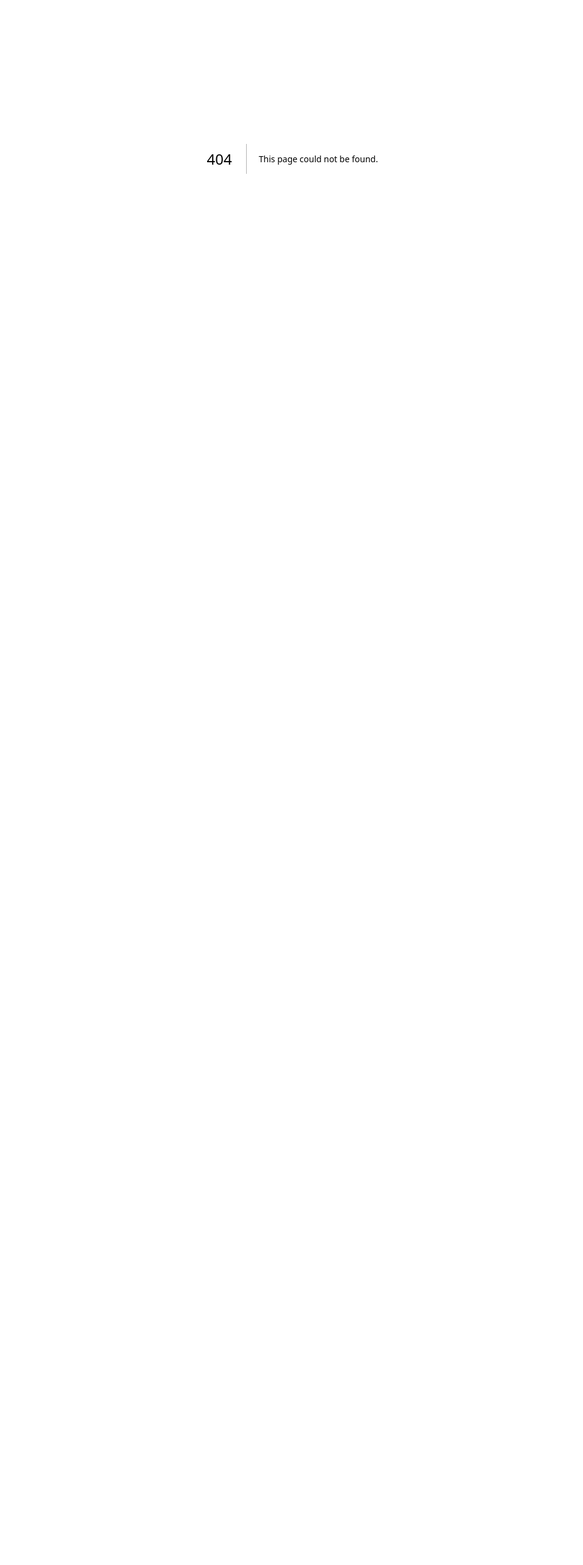
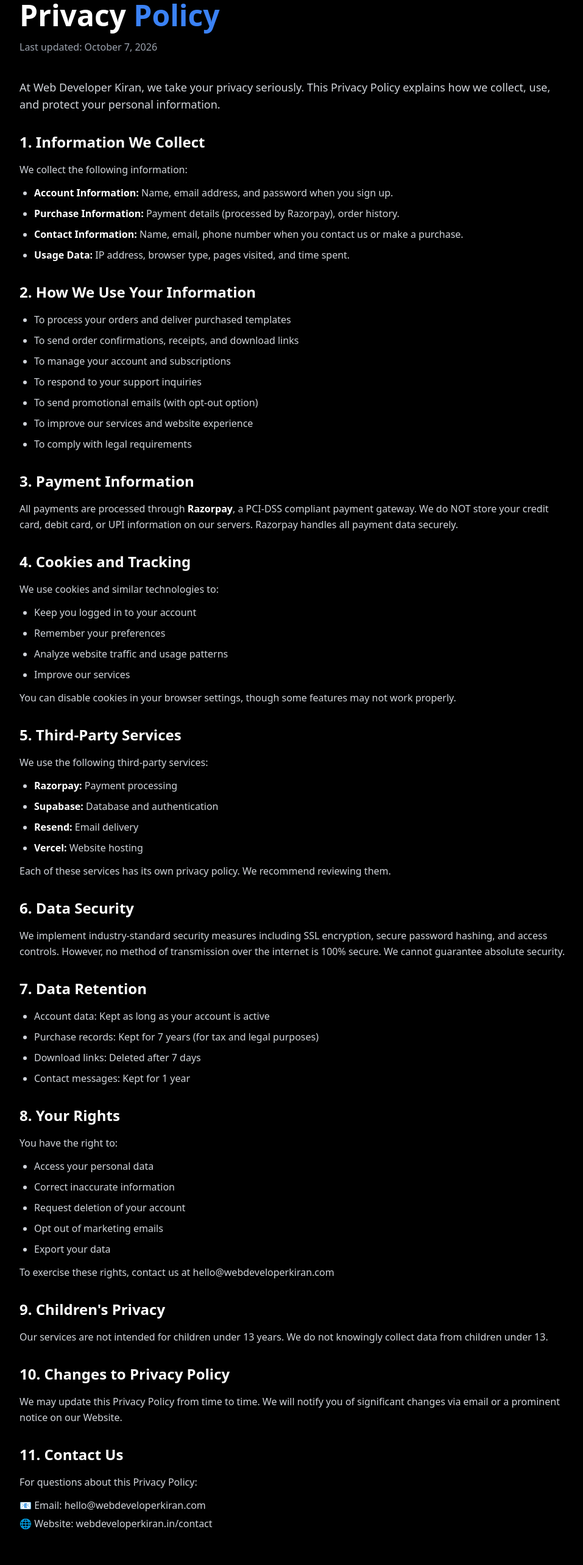
Before and after one commit to Mrkiranind/WEB-DEVELOPER-KIRAN, a Next.js app: page /privacy in a window 1280 px wide. Before the commit this address had no page. Shown: the part 140-2706 px from the top of the page at 61% size, without its empty margins (160-1117 px from the left). Before the commit the page ends 800 px from the top, so only its background shows below. Built offline with nearby package versions, Linux system fonts and the light colour scheme; no server answers.

Commit message:
Add Privacy Policy page with content and structure
This page outlines the privacy policy, including data collection, usage, and user rights.

```diff
--- /dev/null
+++ b/src/app/privacy/page.js
@@ -0,0 +1,221 @@
+import Navbar from "@/components/Navbar";
+import Footer from "@/components/Footer";
+
+export const metadata = {
+  title: "Privacy Policy - Web Developer Kiran",
+  description: "Read our privacy policy to understand how we handle your data",
+};
+
+export default function PrivacyPage() {
+  return (
+    <>
+      <Navbar />
+      <main className="min-h-screen bg-black text-white px-6 py-16">
+        <div className="max-w-4xl mx-auto">
+          <h1 className="text-4xl md:text-5xl font-bold mb-4">
+            Privacy <span className="text-blue-500">Policy</span>
+          </h1>
+          <p className="text-gray-400 mb-10">
+            Last updated: October 7, 2026
+          </p>
+
+          <div className="space-y-8 text-gray-300 leading-relaxed">
+            <section>
+              <p className="text-lg">
+                At Web Developer Kiran, we take your privacy seriously. This
+                Privacy Policy explains how we collect, use, and protect your
+                personal information.
+              </p>
+            </section>
+
+            <section>
+              <h2 className="text-2xl font-bold text-white mb-4">
+                1. Information We Collect
+              </h2>
+              <p className="mb-3">We collect the following information:</p>
+              <ul className="list-disc pl-6 space-y-2">
+                <li>
+                  <strong className="text-white">Account Information:</strong>{" "}
+                  Name, email address, and password when you sign up.
+                </li>
+                <li>
+                  <strong className="text-white">Purchase Information:</strong>{" "}
+                  Payment details (processed by Razorpay), order history.
+                </li>
+                <li>
+                  <strong className="text-white">Contact Information:</strong>{" "}
+                  Name, email, phone number when you contact us or make a
+                  purchase.
+                </li>
+                <li>
+                  <strong className="text-white">Usage Data:</strong> IP
+                  address, browser type, pages visited, and time spent.
+                </li>
+              </ul>
+            </section>
+
+            <section>
+              <h2 className="text-2xl font-bold text-white mb-4">
+                2. How We Use Your Information
+              </h2>
+              <ul className="list-disc pl-6 space-y-2">
+                <li>To process your orders and deliver purchased templates</li>
+                <li>To send order confirmations, receipts, and download links</li>
+                <li>To manage your account and subscriptions</li>
+                <li>To respond to your support inquiries</li>
+                <li>To send promotional emails (with opt-out option)</li>
+                <li>To improve our services and website experience</li>
+                <li>To comply with legal requirements</li>
+              </ul>
+            </section>
+
+            <section>
+              <h2 className="text-2xl font-bold text-white mb-4">
+                3. Payment Information
+              </h2>
+              <p>
+                All payments are processed through{" "}
+                <strong className="text-white">Razorpay</strong>, a PCI-DSS
+                compliant payment gateway. We do NOT store your credit card,
+                debit card, or UPI information on our servers. Razorpay handles
+                all payment data securely.
+              </p>
+            </section>
+
+            <section>
+              <h2 className="text-2xl font-bold text-white mb-4">
+                4. Cookies and Tracking
+              </h2>
+              <p className="mb-3">We use cookies and similar technologies to:</p>
+              <ul className="list-disc pl-6 space-y-2">
+                <li>Keep you logged in to your account</li>
+                <li>Remember your preferences</li>
+                <li>Analyze website traffic and usage patterns</li>
+                <li>Improve our services</li>
+              </ul>
+              <p className="mt-3">
+                You can disable cookies in your browser settings, though some
+                features may not work properly.
+              </p>
+            </section>
+
+            <section>
+              <h2 className="text-2xl font-bold text-white mb-4">
+                5. Third-Party Services
+              </h2>
+              <p className="mb-3">We use the following third-party services:</p>
+              <ul className="list-disc pl-6 space-y-2">
+                <li>
+                  <strong className="text-white">Razorpay:</strong> Payment
+                  processing
+                </li>
+                <li>
+                  <strong className="text-white">Supabase:</strong> Database
+                  and authentication
+                </li>
+                <li>
+                  <strong className="text-white">Resend:</strong> Email
+                  delivery
+                </li>
+                <li>
+                  <strong className="text-white">Vercel:</strong> Website
+                  hosting
+                </li>
+              </ul>
+              <p className="mt-3">
+                Each of these services has its own privacy policy. We
+                recommend reviewing them.
+              </p>
+            </section>
+
+            <section>
+              <h2 className="text-2xl font-bold text-white mb-4">
+                6. Data Security
+              </h2>
+              <p>
+                We implement industry-standard security measures including
+                SSL encryption, secure password hashing, and access controls.
+                However, no method of transmission over the internet is 100%
+                secure. We cannot guarantee absolute security.
+              </p>
+            </section>
+
+            <section>
+              <h2 className="text-2xl font-bold text-white mb-4">
+                7. Data Retention
+              </h2>
+              <ul className="list-disc pl-6 space-y-2">
+                <li>
+                  Account data: Kept as long as your account is active
+                </li>
+                <li>
+                  Purchase records: Kept for 7 years (for tax and legal
+                  purposes)
+                </li>
+                <li>
+                  Download links: Deleted after 7 days
+                </li>
+                <li>
+                  Contact messages: Kept for 1 year
+                </li>
+              </ul>
+            </section>
+
+            <section>
+              <h2 className="text-2xl font-bold text-white mb-4">
+                8. Your Rights
+              </h2>
+              <p className="mb-3">You have the right to:</p>
+              <ul className="list-disc pl-6 space-y-2">
+                <li>Access your personal data</li>
+                <li>Correct inaccurate information</li>
+                <li>Request deletion of your account</li>
+                <li>Opt out of marketing emails</li>
+                <li>Export your data</li>
+              </ul>
+              <p className="mt-3">
+                To exercise these rights, contact us at
+                hello@webdeveloperkiran.com
+              </p>
+            </section>
+
+            <section>
+              <h2 className="text-2xl font-bold text-white mb-4">
+                9. Children's Privacy
+              </h2>
+              <p>
+                Our services are not intended for children under 13 years.
+                We do not knowingly collect data from children under 13.
+              </p>
+            </section>
+
+            <section>
+              <h2 className="text-2xl font-bold text-white mb-4">
+                10. Changes to Privacy Policy
+              </h2>
+              <p>
+                We may update this Privacy Policy from time to time. We will
+                notify you of significant changes via email or a prominent
+                notice on our Website.
+              </p>
+            </section>
+
+            <section>
+              <h2 className="text-2xl font-bold text-white mb-4">
+                11. Contact Us
+              </h2>
+              <p className="mb-3">
+                For questions about this Privacy Policy:
+              </p>
+              <ul className="space-y-1">
+                <li>📧 Email: hello@webdeveloperkiran.com</li>
+                <li>🌐 Website: webdeveloperkiran.in/contact</li>
+              </ul>
+            </section>
+          </div>
+        </div>
+      </main>
+      <Footer />
+    </>
+  );
+}
```
